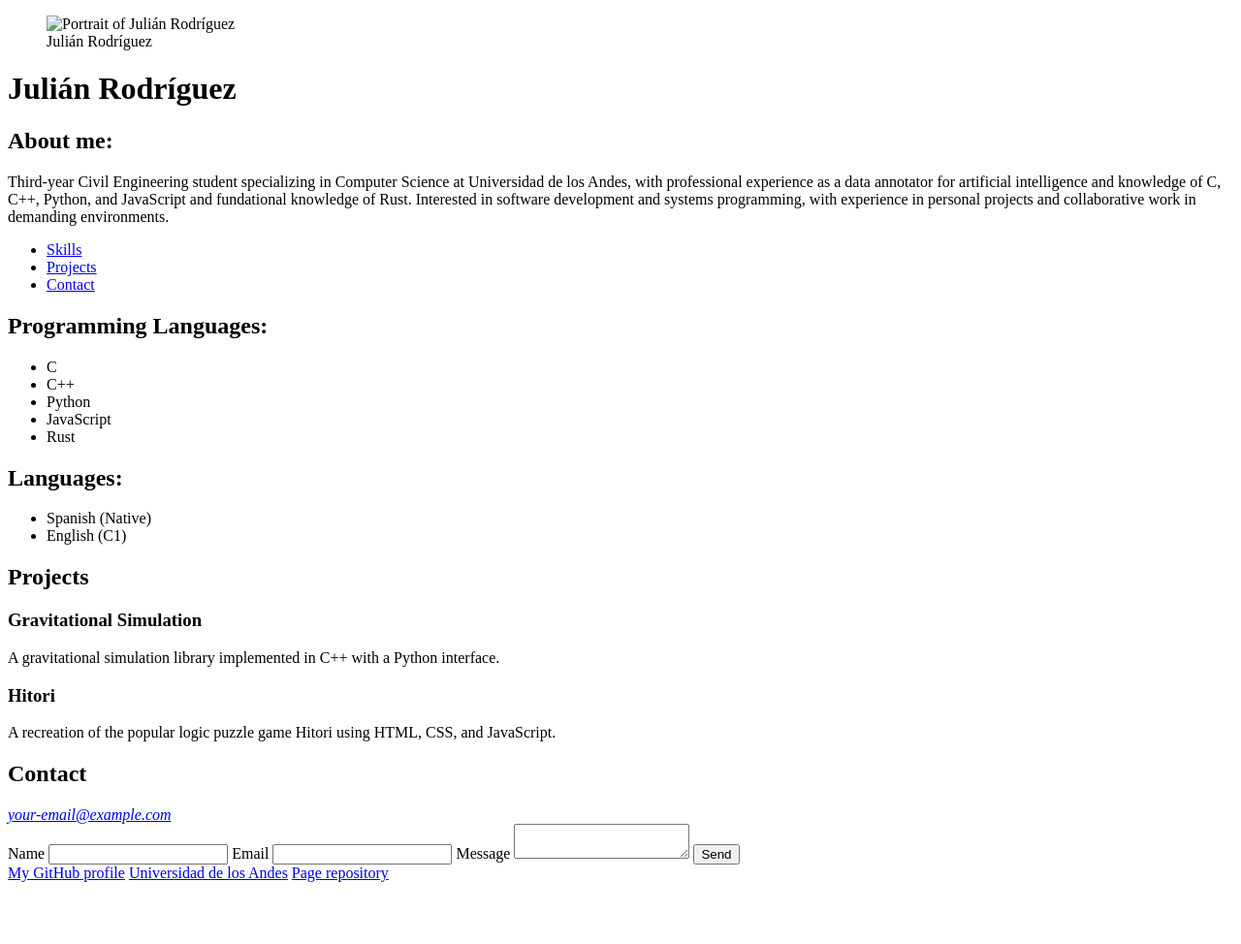
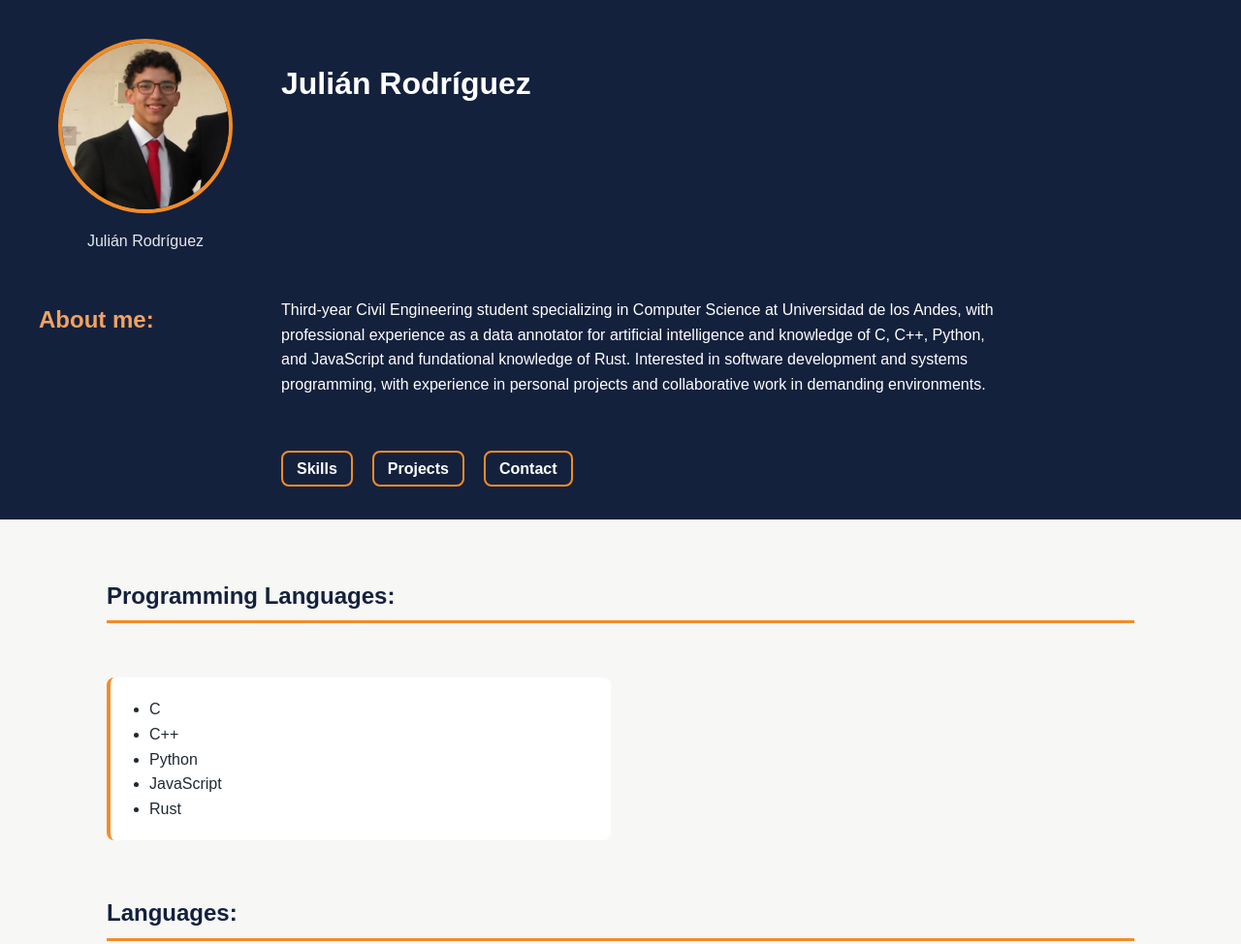
Before and after one commit to Julf3r/webtech-lab-01, a plain HTML site: page index.html in a window 1280 px wide. Shown: the top 974 px of the page at 97% size. Before the commit the page ends 918 px from the top, so only its background shows below. Drawn offline with Linux system fonts and the light colour scheme.

Commit message:
Styled page (CSS added)

```diff
--- a/index.html
+++ b/index.html
@@ -67,7 +67,7 @@
             <section id="contact">
                 <h2>Contact</h2>
                 <address>
-                    <a href="mailto:your-email@example.com">your-email@example.com</a>
+                    <a href="mailto:julianfelipera@gmail.com">julianfelipera@gmail.com</a>
                 </address>
 
                 <form>
--- a/styles.css
+++ b/styles.css
@@ -0,0 +1,265 @@
+* {
+    box-sizing: border-box;
+}
+
+body {
+    margin: 0;
+    font-family: Arial, Helvetica, sans-serif;
+    line-height: 1.6;
+    background-color: #F7F7F5;
+    color: #1F2933;
+}
+
+h1,
+h2,
+h3 {
+    color: #14213D;
+}
+
+a {
+    color: #14213D;
+}
+
+a:hover {
+    color: #E87520;
+}
+
+header {
+    display: grid;
+    grid-template-columns: 220px 1fr;
+    gap: 30px;
+
+    padding: 40px;
+    background-color: #14213D;
+    color: white;
+}
+
+header figure {
+    margin: 0;
+    text-align: center;
+}
+
+.profile-picture {
+    width: 180px;
+    height: 180px;
+    object-fit: cover;
+
+    border: 4px solid #F28C28;
+    border-radius: 50%;
+}
+
+header figcaption {
+    margin-top: 8px;
+    color: #E5E7EB;
+}
+
+header h1 {
+    color: white;
+    margin-bottom: 10px;
+}
+
+header h2 {
+    color: #F4A261;
+}
+
+header p {
+    max-width: 750px;
+}
+
+nav {
+    grid-column: 2;
+}
+
+nav ul {
+    display: flex;
+    gap: 20px;
+
+    padding: 0;
+    margin: 15px 0 0 0;
+    list-style: none;
+}
+
+nav a {
+    color: white;
+    text-decoration: none;
+    font-weight: bold;
+
+    padding: 8px 14px;
+    border: 2px solid #F28C28;
+    border-radius: 8px;
+}
+
+nav a:hover {
+    background-color: #F28C28;
+    color: #14213D;
+}
+
+main {
+    max-width: 1100px;
+    margin: 0 auto;
+    padding: 40px 20px;
+}
+
+main section {
+    margin-bottom: 50px;
+}
+
+main section > h2 {
+    border-bottom: 3px solid #F28C28;
+    padding-bottom: 6px;
+}
+
+#skills {
+    display: grid;
+    grid-template-columns: 1fr 1fr;
+    gap: 20px;
+}
+
+#skills h2 {
+    grid-column: 1 / 3;
+}
+
+#skills ul {
+    background-color: white;
+    padding: 20px 20px 20px 40px;
+
+    border-left: 4px solid #F28C28;
+    border-radius: 8px;
+}
+
+#projects {
+    display: grid;
+    grid-template-columns: 1fr 1fr;
+    gap: 20px;
+}
+
+#projects > h2 {
+    grid-column: 1 / 3;
+}
+
+article {
+    padding: 20px;
+
+    background-color: white;
+    border-top: 4px solid #F28C28;
+    border-radius: 8px;
+}
+
+#contact {
+    display: grid;
+    grid-template-columns: 1fr 2fr;
+    gap: 30px;
+}
+
+#contact > h2 {
+    grid-column: 1 / 3;
+}
+
+address {
+    font-style: normal;
+    background-color: #E9EEF5;
+    padding: 20px;
+    border-radius: 8px;
+}
+
+form {
+    display: grid;
+    gap: 10px;
+}
+
+label {
+    font-weight: bold;
+    color: #14213D;
+}
+
+input,
+textarea {
+    width: 100%;
+    padding: 10px;
+
+    border: 1px solid #9CA3AF;
+    border-radius: 5px;
+
+    font: inherit;
+}
+
+textarea {
+    min-height: 140px;
+}
+
+button {
+    width: 100px;
+    padding: 10px;
+
+    border: none;
+    border-radius: 5px;
+
+    background-color: #F28C28;
+    color: #14213D;
+
+    font-weight: bold;
+    cursor: pointer;
+}
+
+button:hover {
+    background-color: #F4A261;
+}
+
+a:focus-visible,
+button:focus-visible,
+input:focus-visible,
+textarea:focus-visible {
+    outline: 3px solid #F28C28;
+    outline-offset: 3px;
+}
+
+footer {
+    display: flex;
+    justify-content: center;
+    gap: 30px;
+
+    padding: 25px;
+    background-color: #14213D;
+}
+
+footer a {
+    color: white;
+}
+
+footer a:hover {
+    color: #F4A261;
+}
+
+@media (max-width: 700px) {
+
+    header {
+        grid-template-columns: 1fr;
+        text-align: center;
+    }
+
+    nav {
+        grid-column: 1;
+    }
+
+    nav ul {
+        justify-content: center;
+        flex-wrap: wrap;
+    }
+
+    #skills,
+    #projects,
+    #contact {
+        grid-template-columns: 1fr;
+    }
+
+    #skills h2,
+    #projects > h2,
+    #contact > h2 {
+        grid-column: 1;
+    }
+
+    footer {
+        flex-direction: column;
+        align-items: center;
+    }
+}
```
Also changed, not shown: images/profile.jpg (renamed from img/IMG_20260207_135854.jpg), 1 other file.
